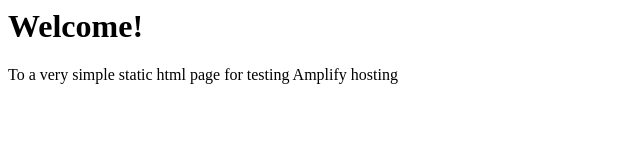
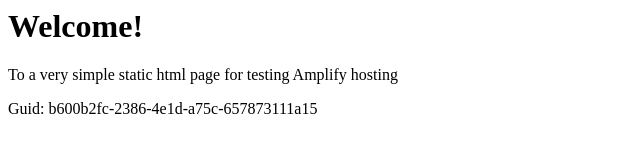
Before and after one commit to aws-aemilia-pdx/Github-PR-Commit-Integration-Test-DoNotTouch-GithubWebhookPreviewCanaryTest-v1-prod-us-west-2, a website: page src/index.html in a window 1280 px wide. Shown: the whole page, without its empty margins (0-640 px from the left). Drawn offline with Linux system fonts and the light colour scheme.

Commit message:
commit from integ tests

```diff
--- a/src/index.html
+++ b/src/index.html
@@ -1,3 +1,5 @@
+
+
 <html lang="en">
 
 <head>
@@ -10,6 +12,6 @@
 <body>
     <h1>Welcome!</h1>
     <p>To a very simple static html page for testing Amplify hosting</p>
-</body>
+    <p>Guid: b600b2fc-2386-4e1d-a75c-657873111a15</p></body>
 
 </html>
```
